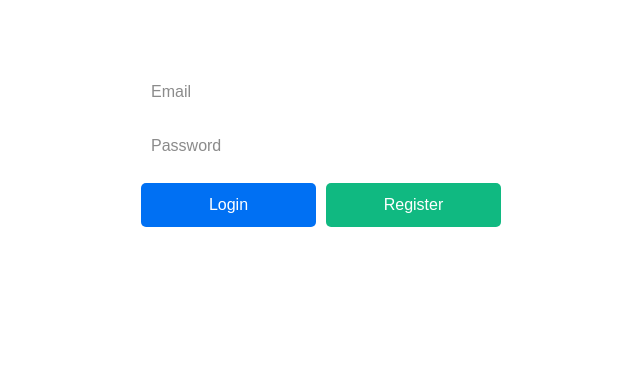
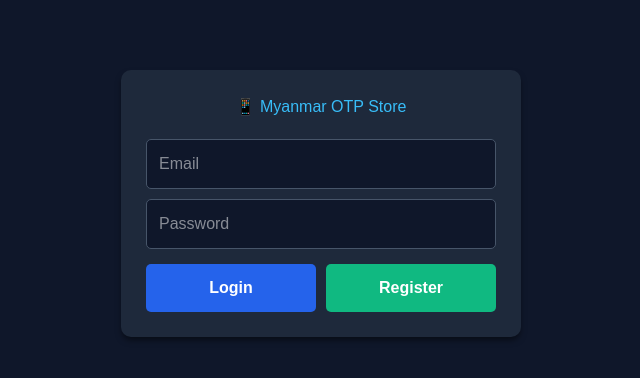
Before and after one commit to aungaungaug15-crypto/Aung124, a Next.js app: page / in a window 1280 px wide. Shown: the top 378 px of the page, without its empty margins (319-959 px from the left). Built offline with nearby package versions, Linux system fonts and the light colour scheme; no server answers.

Commit message:
Fix main page redirect and UI for OTP store

```diff
--- a/app/page.js
+++ b/app/page.js
@@ -1,5 +1,5 @@
 "use client";
-import { useState } from "react";
+import { useEffect, useState } from "react";
 import { createClient } from "@supabase/supabase-js";
 import { useRouter } from "next/navigation";
 
@@ -13,6 +13,14 @@ export default function Home() {
   const [password, setPassword] = useState("");
   const [message, setMessage] = useState("");
   const router = useRouter();
+
+  useEffect(() => {
+    supabase.auth.getUser().then(({ data: { user } }) => {
+      if (user) {
+        router.push("/dashboard");
+      }
+    });
+  }, [router]);
 
   const handleLogin = async () => {
     setMessage("Login ဝင်နေပါသည်...");
@@ -44,40 +52,46 @@ export default function Home() {
   };
 
   return (
-    <div style={{ padding: "20px", maxWidth: "400px", margin: "50px auto", fontFamily: "sans-serif" }}>
+    <div style={{ backgroundColor: "#0f172a", minHeight: "100vh", color: "white", padding: "20px", fontFamily: "sans-serif" }}>
+      <div style={{ maxWidth: "400px", margin: "50px auto", backgroundColor: "#1e293b", padding: "25px", borderRadius: "10px", boxShadow: "0 4px 6px -1px rgba(0,0,0,0.5)" }}>
+        <h2 style={{ textAlign: "center", marginBottom: "20px", color: "#38bdf8" }}>📱 Myanmar OTP Store</h2>
+
         <input
           type="email"
           placeholder="Email"
           value={email}
           onChange={(e) => setEmail(e.target.value)}
-        style={{ width: "100%", padding: "10px", marginBottom: "10px", boxSizing: "border-box" }}
+          style={{ width: "100%", padding: "12px", marginBottom: "10px", boxSizing: "border-box", borderRadius: "5px", border: "1px solid #475569", backgroundColor: "#0f172a", color: "white" }}
         />
         <input
           type="password"
           placeholder="Password"
           value={password}
           onChange={(e) => setPassword(e.target.value)}
-        style={{ width: "100%", padding: "10px", marginBottom: "15px", boxSizing: "border-box" }}
+          style={{ width: "100%", padding: "12px", marginBottom: "15px", boxSizing: "border-box", borderRadius: "5px", border: "1px solid #475569", backgroundColor: "#0f172a", color: "white" }}
         />
+
         <div style={{ display: "flex", gap: "10px" }}>
           <button
             onClick={handleLogin}
-          style={{ flex: 1, padding: "10px", backgroundColor: "#0070f3", color: "white", border: "none", borderRadius: "5px", cursor: "pointer" }}
+            style={{ flex: 1, padding: "12px", backgroundColor: "#2563eb", color: "white", border: "none", borderRadius: "5px", cursor: "pointer", fontWeight: "bold" }}
           >
             Login
           </button>
           <button
             onClick={handleRegister}
-          style={{ flex: 1, padding: "10px", backgroundColor: "#10b981", color: "white", border: "none", borderRadius: "5px", cursor: "pointer" }}
+            style={{ flex: 1, padding: "12px", backgroundColor: "#10b981", color: "white", border: "none", borderRadius: "5px", cursor: "pointer", fontWeight: "bold" }}
           >
             Register
           </button>
         </div>
+
         {message && (
-        <div style={{ marginTop: "15px", padding: "10px", backgroundColor: "#333", color: "gold", borderRadius: "5px" }}>
+          <div style={{ marginTop: "15px", padding: "10px", backgroundColor: "#334155", color: "#facc15", borderRadius: "5px", textAlign: "center" }}>
             {message}
           </div>
         )}
       </div>
+    </div>
   );
 }
```
Lines whose indentation alone changed are shown as unchanged.
